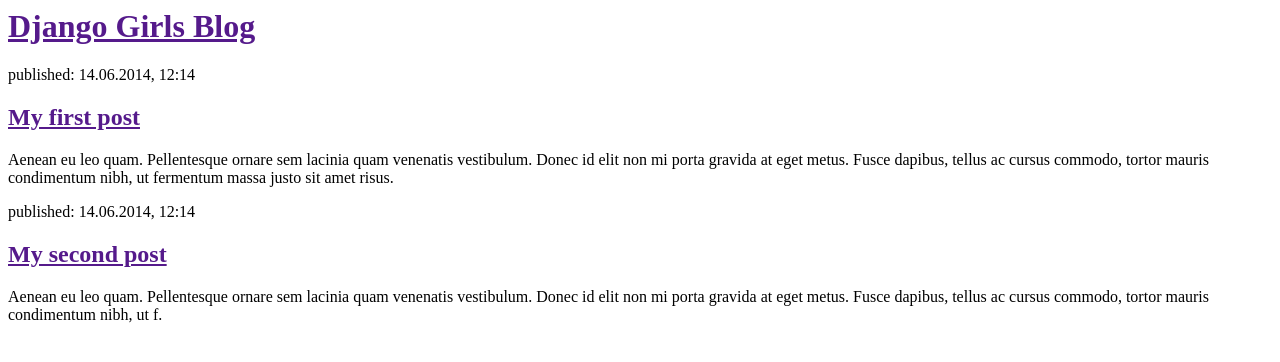
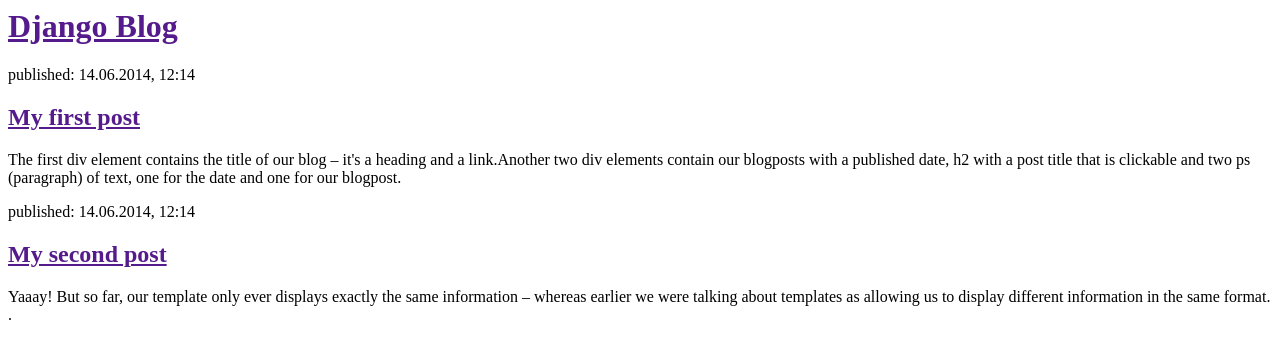
Before and after one commit to frencita03/my_first_blog, a Django app: page / in a window 1280 px wide. Shown: the top 362 px of the page. Run offline with Django 3.2, Linux system fonts and the light colour scheme.

Commit message:
changed HTML code for site.

```diff
--- a/blog/templates/blog/post_list.html
+++ b/blog/templates/blog/post_list.html
@@ -1,22 +1,24 @@
 <html>
     <head>
-        <title>Django Girls blog</title>
+        <title>Django blog</title>
     </head>
     <body>
         <div>
-            <h1><a href="">Django Girls Blog</a></h1>
+            <h1><a href="">Django Blog</a></h1>
         </div>
 
         <div>
             <p>published: 14.06.2014, 12:14</p>
             <h2><a href="">My first post</a></h2>
-            <p>Aenean eu leo quam. Pellentesque ornare sem lacinia quam venenatis vestibulum. Donec id elit non mi porta gravida at eget metus. Fusce dapibus, tellus ac cursus commodo, tortor mauris condimentum nibh, ut fermentum massa justo sit amet risus.</p>
+            <p>The first div element contains the title of our blog – it's a heading and a link.Another two div elements contain our blogposts with a published date, h2 with a post title that is clickable and two ps (paragraph) of text, one for the date and one for our blogpost.</p>
         </div>
 
         <div>
             <p>published: 14.06.2014, 12:14</p>
             <h2><a href="">My second post</a></h2>
-            <p>Aenean eu leo quam. Pellentesque ornare sem lacinia quam venenatis vestibulum. Donec id elit non mi porta gravida at eget metus. Fusce dapibus, tellus ac cursus commodo, tortor mauris condimentum nibh, ut f.</p>
+            <p>Yaaay! But so far, our template only ever displays exactly the same information – whereas earlier we were talking about templates as allowing us to display different information in the same format.
+
+.</p>
         </div>
     </body>
 </html>
```
